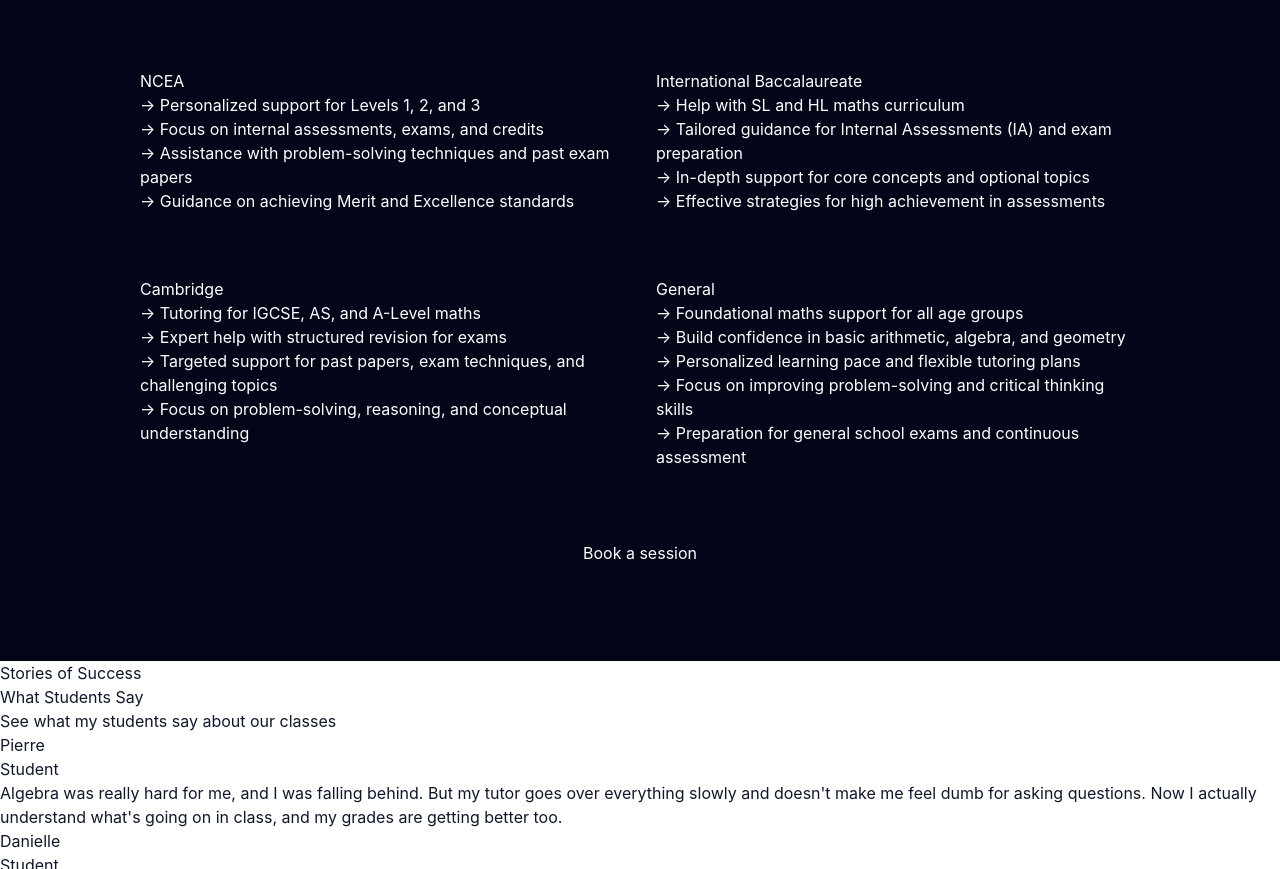
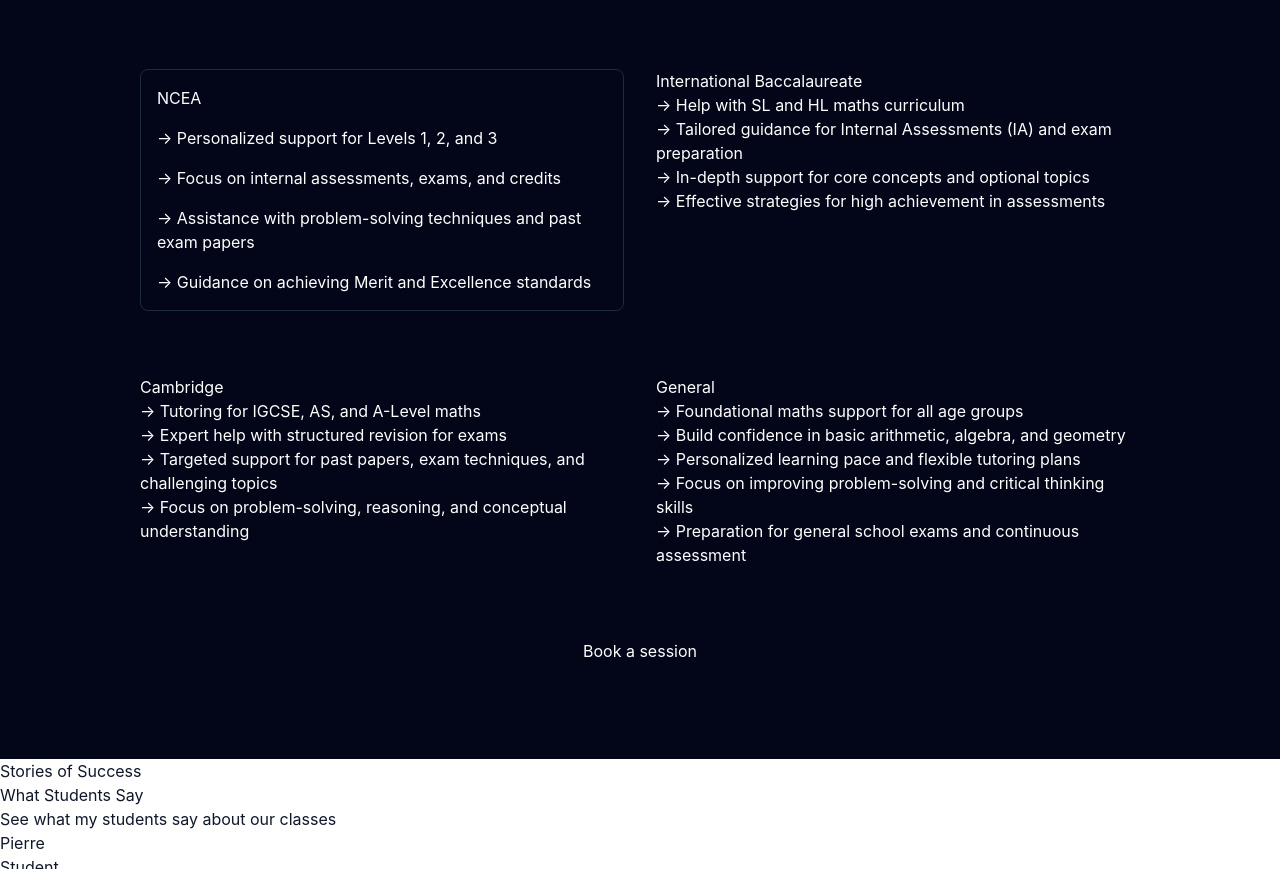
Before and after one commit to globus40000/tailwindcss-260701, a website built with Vite: page index.html in a window 1280 px wide. Shown: the part 1327-2196 px from the top of the page. Built offline with nearby package versions, Linux system fonts and the light colour scheme.

Commit message:
style(div): set border etc

```diff
--- a/index.html
+++ b/index.html
@@ -108,7 +108,9 @@
             </p>
           </div>
           <div class="grid grid-cols-1 md:grid-cols-2 gap-x-8 gap-y-16 my-10">
-            <div>
+            <div
+              class="border border-solid border-slate-800 hover:border-blue-400 p-4 rounded-lg duration-200 flex flex-col gap-4"
+            >
               <h4>NCEA</h4>
               <p>&rarr; Personalized support for Levels 1, 2, and 3</p>
               <p>&rarr; Focus on internal assessments, exams, and credits</p>
```
